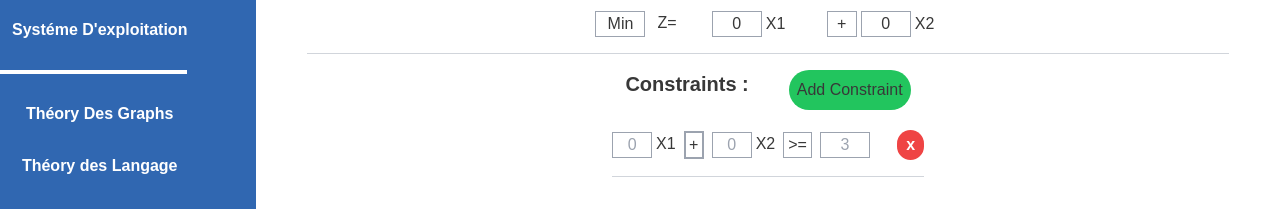
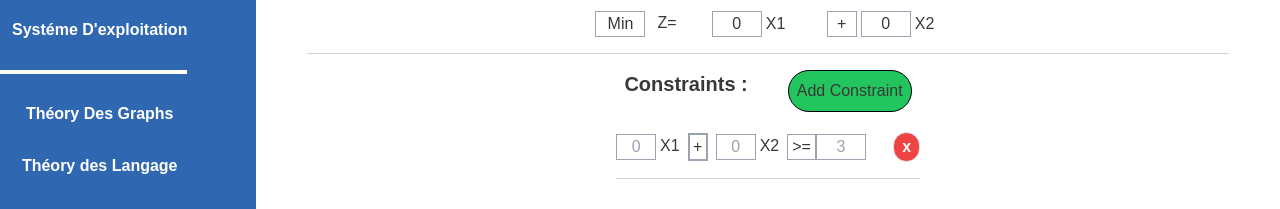
Before and after one commit to imadbenmadi/InfoSolutions, a React (Vite) app: page /PL in a window 1280 px wide. Both pictures are taken after a click on the button "Add Constraint". Shown: the part 202-411 px from the top of the page. Built offline with nearby package versions, Linux system fonts and the light colour scheme.

Commit message:
fixing contraint UI

```diff
--- a/src/Components/PL Components/Containts.jsx
+++ b/src/Components/PL Components/Containts.jsx
@@ -97,7 +97,7 @@ export default function Constraints() {
                 {/* Add Constraint btn */}
                 <div className=" w-fit">
                     <button
-                        className="bg-green-500 p-2 rounded-3xl mb-5"
+                        className="bg-green-500 border border-black p-2 rounded-3xl mb-5"
                         onClick={handleAddConstraint}
                     >
                         Add Constraint
@@ -109,7 +109,7 @@ export default function Constraints() {
             <div className="flex flex-col justify-center  w-fit m-auto">
                 {constraints.map((constraint, index) => (
                     <React.Fragment key={index}>
-                        <div className=" flex gap-6 items-center justify-center">
+                        <div className=" flex gap-2 md:gap-6 items-center justify-center">
                             <div className="flex-[95%] flex items-center flex-wrap gap-2 m-auto">
                                 {Array.from(
                                     { length: Desision_var_Nbr },
@@ -164,6 +164,8 @@ export default function Constraints() {
                                         </React.Fragment>
                                     )
                                 )}
+
+                                <div className=" flex ">
                                     {/* Operator */}
                                     <div className="flex gap-1">
                                         <div
@@ -194,9 +196,10 @@ export default function Constraints() {
                                         />
                                     </div>
                                 </div>
+                            </div>
                             {/* Remove Constraint */}
                             <button
-                                className=" w-[30px] h-[30px] bg-red-500 flex justify-center
+                                className=" border w-[30px] h-[30px] bg-red-500 flex justify-center
                                     items-center text-white font-bold rounded-full"
                                 onClick={() => handleRemoveConstraint(index)}
                             >
```
Lines whose indentation alone changed are shown as unchanged.
